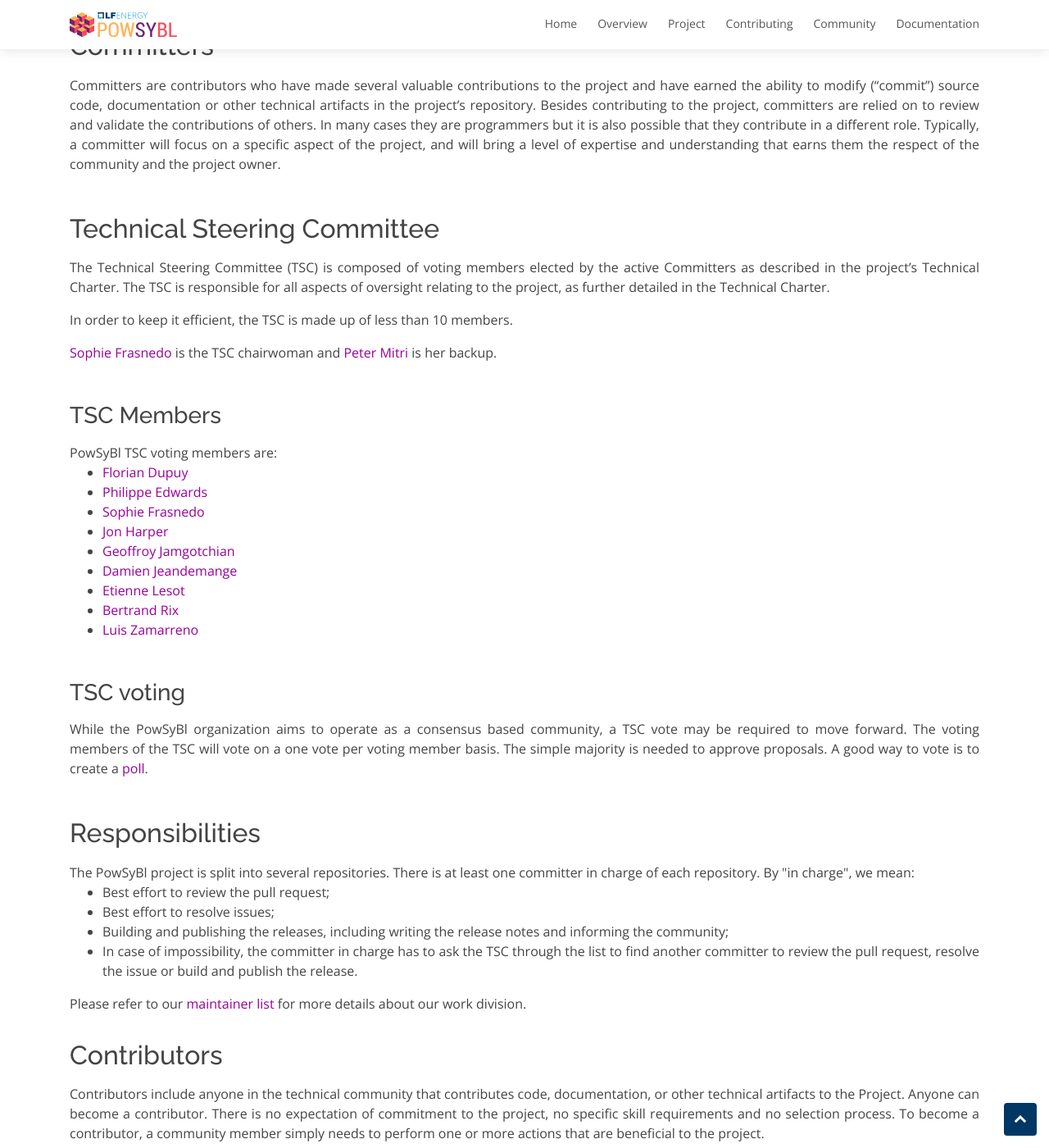
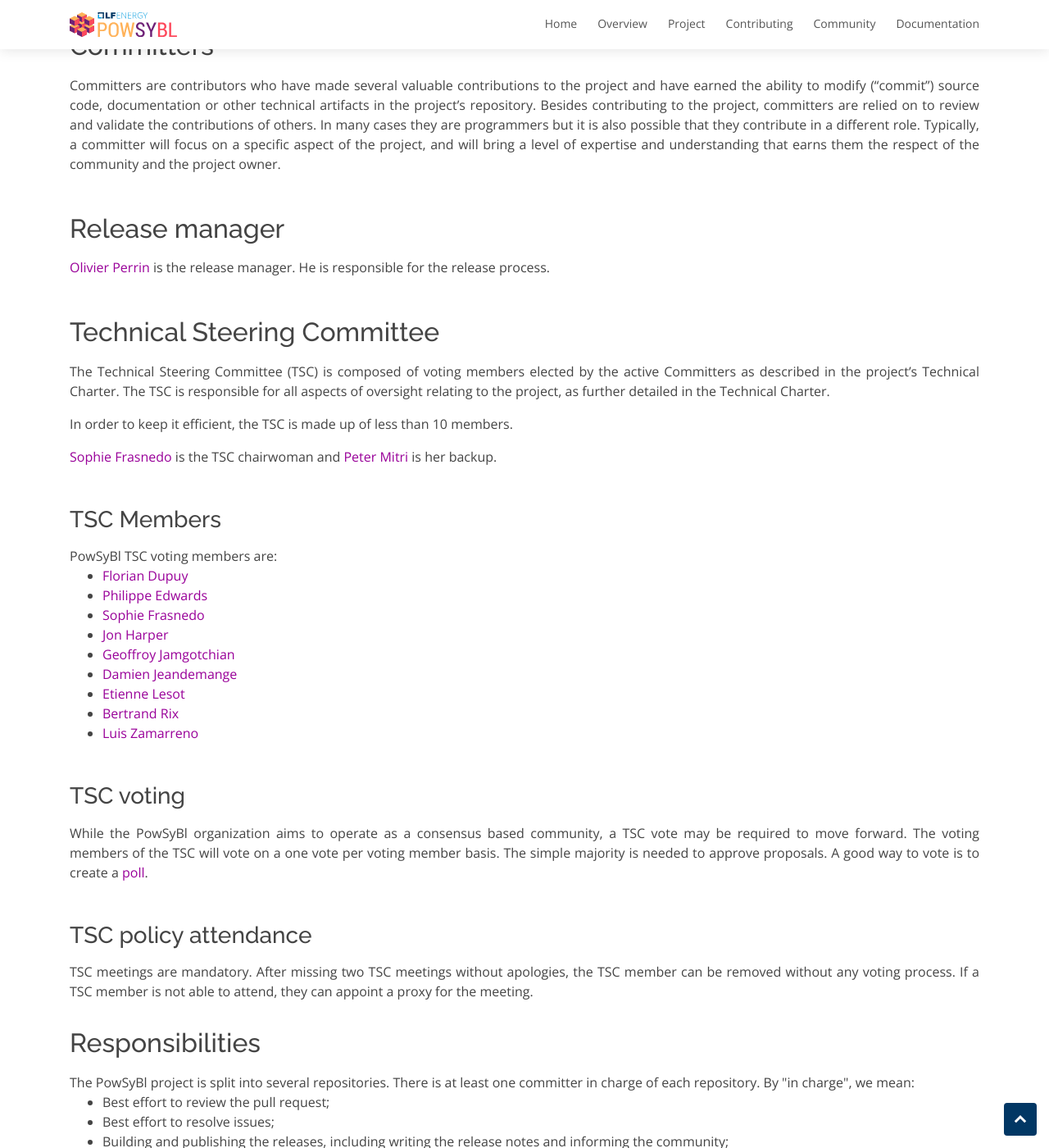
Before and after one commit to powsybl/powsybl.github.io, a Jekyll site: the page built from pages/project/governance.html, in a window 1280 px wide and 1400 px high, scrolled down 533 px. Shown: the whole window at 82% size. Built offline with Jekyll 4.4.1, drawn with Linux system fonts in a browser that asks for light colours.

Commit message:
Add release manager and attendance policy
Signed-off-by: Sophie Frasnedo <sophie.frasnedo@rte-france.com>

```diff
--- a/pages/project/governance.html
+++ b/pages/project/governance.html
@@ -19,6 +19,9 @@
 
 <h2>Committers</h2>
 <p>Committers are contributors who have made several valuable contributions to the project and have earned the ability to modify (“commit”) source code, documentation or other technical artifacts in the project’s repository. Besides contributing to the project, committers are relied on to review and validate the contributions of others. In many cases they are programmers but it is also possible that they contribute in a different role. Typically, a committer will focus on a specific aspect of the project, and will bring a level of expertise and understanding that earns them the respect of the community and the project owner.</p>
+
+<h2>Release manager</h2>
+<p><a href="https://github.com/olperr1" target="_blank">Olivier Perrin</a> is the release manager. He is responsible for the release process.
 
 
 <h2>Technical Steering Committee</h2>
@@ -47,6 +50,10 @@
 <h3>TSC voting</h3>
 <p>While the PowSyBl organization aims to operate as a consensus based community, a TSC vote may be required to move forward. The voting members of the TSC will vote on a one vote per voting member basis. The simple majority is needed to approve proposals. A good way to vote is to create a <a href="https://lists.lfenergy.org/g/powsybl-tsc/addpoll" target="_blank">poll</a>.</p>
 
+<h3>TSC policy attendance</h3>
+TSC meetings are mandatory. After missing two TSC meetings without apologies, the TSC member can be removed without any voting process.
+If a TSC member is not able to attend, they can appoint a proxy for the meeting.
+
 <h2>Responsibilities</h2>
 The PowSyBl project is split into several repositories. There is at least one committer in charge of each repository. By "in charge", we mean:
 <ul>
```
